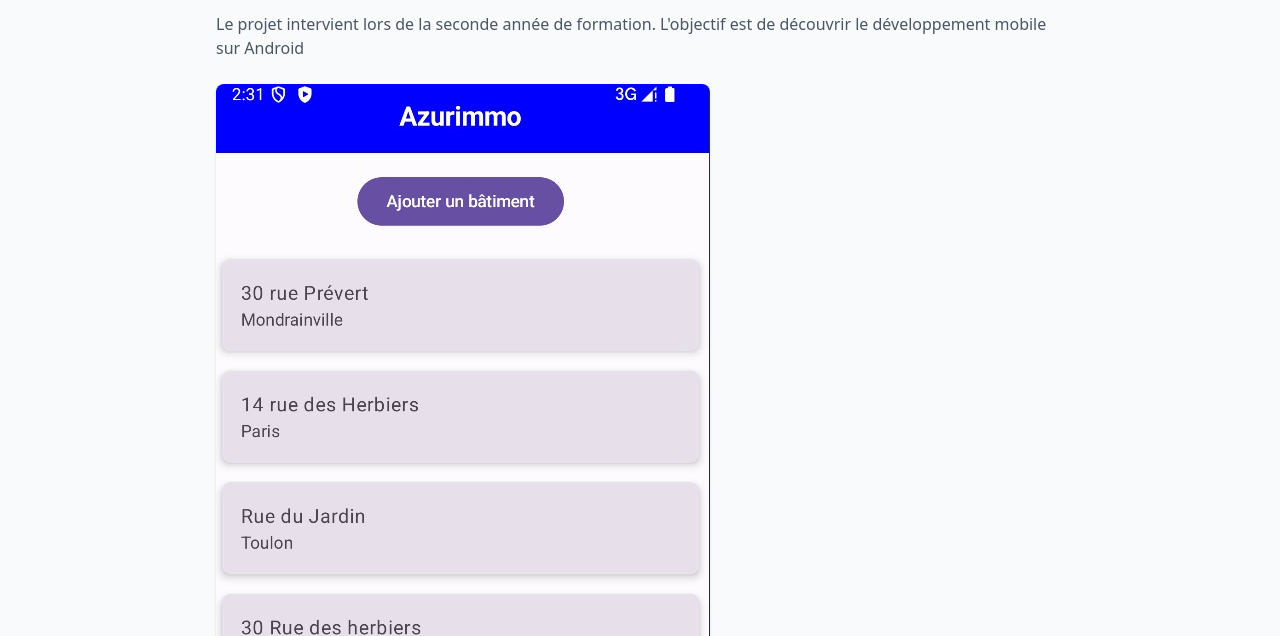
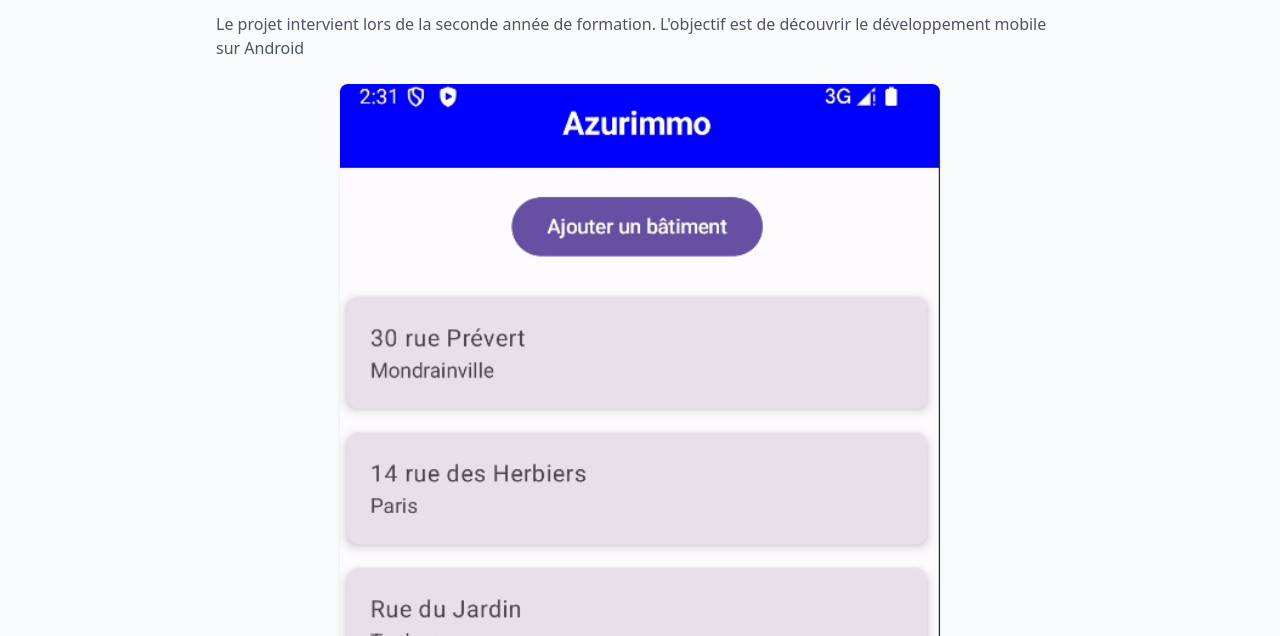
Before and after one commit to Corentin-Bds/portfolio, a website built with webpack: page pages/Azurimmo-kotlin.html in a window 1280 px wide. Shown: the part 164-800 px from the top of the page. Built offline with nearby package versions, Linux system fonts and the light colour scheme.

```diff
--- a/pages/Azurimmo-kotlin.html
+++ b/pages/Azurimmo-kotlin.html
@@ -23,7 +23,7 @@
   <h1 class="text-3xl font-bold mb-4">AzurImmo - Kotlin</h1>
   <p class="text-gray-600 mb-6">Le projet intervient lors de la seconde année de formation. L'objectif est de découvrir le développement mobile sur Android</p>
 
-  <img src="../img/azurimmo-kotlin.jpeg" alt="Aperçu du projet" class="rounded-lg shadow mb-8">
+  <img src="../img/azurimmo-kotlin.jpeg" alt="Aperçu du projet" class="rounded-lg shadow mb-8 max-w-full w-[600px] mx-auto">
 
   <section class="mb-12">
     <h2 class="text-xl font-semibold mb-2">Fonctionnalités</h2>
```
